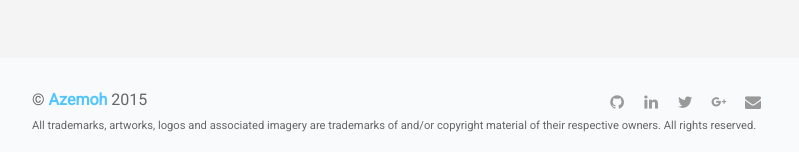
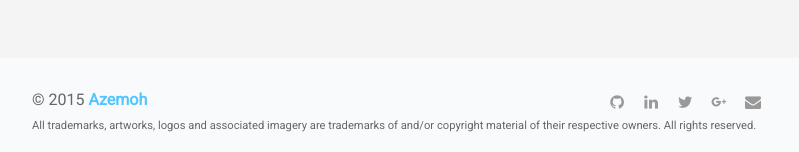
Before and after one commit to azemoh/azemoh.com, a Jekyll site: the page built from index.html, in a window 1280 px wide and 900 px high, scrolled down 1413 px. Shown: the part 745-897 px from the top of the window, without its empty margins (240-1039 px from the left). Built offline with Jekyll 4.4.1, drawn with Linux system fonts in a browser that asks for light colours; nearby versions of some CDN libraries; some web fonts are replaced.

Commit message:
Site update

```diff
--- a/_includes/footer.html
+++ b/_includes/footer.html
@@ -3,7 +3,7 @@
 
     <div class="flex flex-between">
       <p class="copy flex--grow">
-        &copy; <strong><a href="/">Azemoh</a></strong> <span class="yr-now">2015</span>
+        &copy; <span class="yr-now">2015</span> <strong><a href="/">Azemoh</a></strong>
       </p>
 
       <div class="social-icons">
--- a/writing/index.html
+++ b/writing/index.html
@@ -7,7 +7,7 @@
   <div class="hero-overlay">
     <div class="hero-intro">
       <h1 class="huge">Writing<span class="blinking-cursor"> |</span></h1>
-      <p class="lead">Technical blog for problems, discoveries and thrills i encounter during my adventures in programming</p>
+      <p class="lead">Technical blog for problems, discoveries and thrills I encounter during my adventures in programming</p>
     </div>
   </div>
 </div>
```
